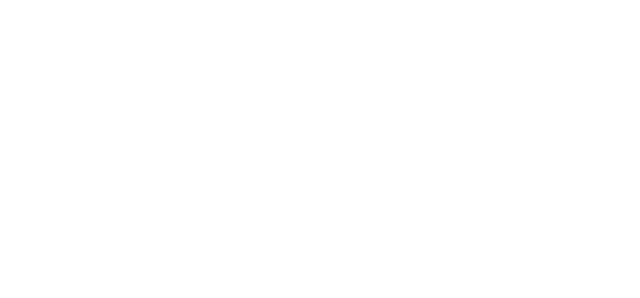
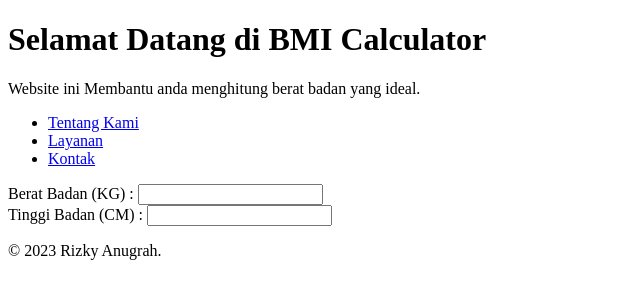
Before and after one commit to rizkyanugrah/BMII_Calculator, a plain HTML site: page index.html in a window 1280 px wide. Shown: the whole page, without its empty margins (0-640 px from the left). Drawn offline with Linux system fonts and the light colour scheme.

Commit message:
Add initial HTML structure for BMI Calculator

```diff
--- a/index.html
+++ b/index.html
@@ -4,12 +4,39 @@
 <head>
     <meta charset="UTF-8">
     <meta name="viewport" content="width=device-width, initial-scale=1.0">
-    <title>BMII_Calculator</title>
+    <title>BMI_Calculator</title>
     <link rel="stylesheet" href="style.css">
 </head>
 
 <body>
 
+    <header>
+        <h1>Selamat Datang di BMI Calculator</h1>
+        <p>Website ini Membantu anda menghitung berat badan yang ideal.</p>
+    </header>
+
+    <nav>
+        <ul>
+            <li><a href="#">Tentang Kami</a></li>
+            <li><a href="#">Layanan</a></li>
+            <li><a href="#">Kontak</a></li>
+        </ul>
+    </nav>
+
+    <section id="content">
+        <label for=" weight">Berat Badan (KG) :</label>
+        <input type="number" id="weight" min="1" required>
+
+        <br>
+
+        <label for="height">Tinggi Badan (CM) :</label>
+        <input type="number" id="height" min="1" required>
+    </section>
+
+    <footer>
+        <p>&copy; 2023 Rizky Anugrah.</p>
+    </footer>
+
     <script src="script.js"></script>
 </body>
 
```
